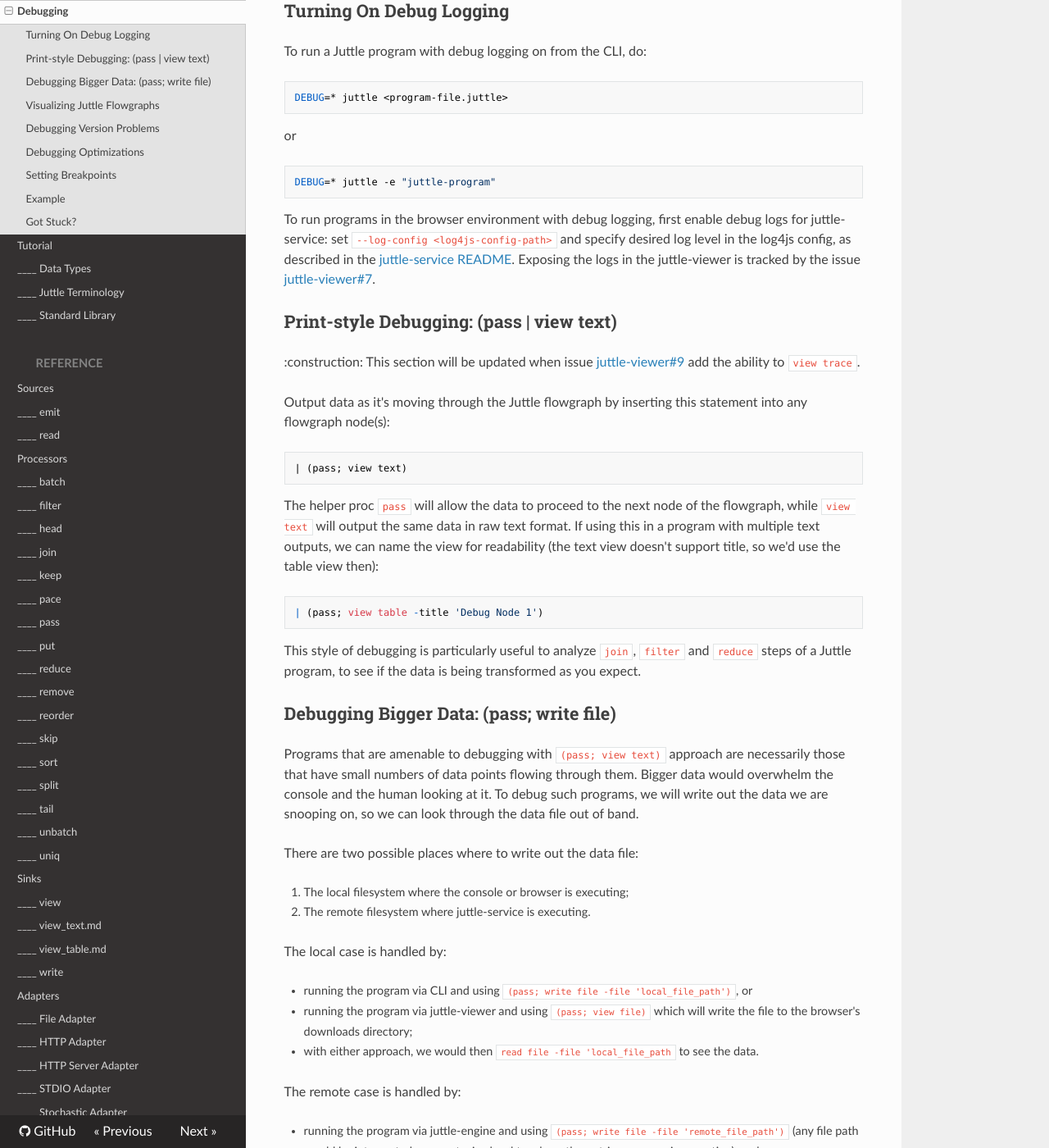
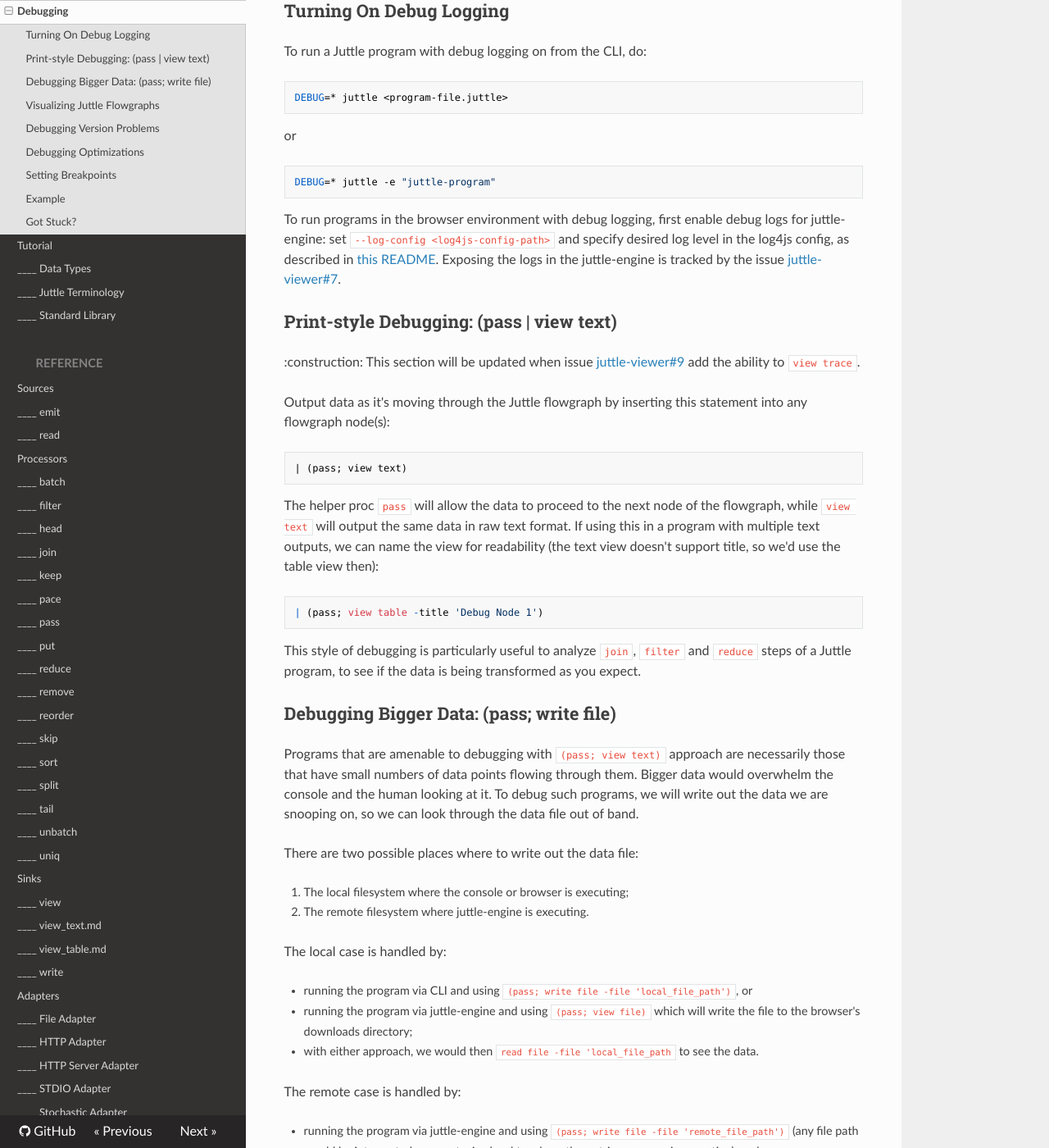
Before and after one commit to juttle/juttle, an MkDocs documentation site: the page built from docs/concepts/debugging.md, in a window 1280 px wide and 1400 px high, scrolled down 502 px. Shown: the whole window at 82% size. Built offline with MkDocs 1.6.1, drawn with Linux system fonts in a browser that asks for light colours; nearby versions of some CDN libraries; old or Windows-style settings are respelled for this version of MkDocs; some of the changed text lies outside the part shown.

Commit message:
Only referring to juttle-engine, not viewer or service

````diff
--- a/docs/concepts/debugging.md
+++ b/docs/concepts/debugging.md
@@ -19,7 +19,7 @@ or
 DEBUG=* juttle -e "juttle-program"
 ```
 
-To run programs in the browser environment with debug logging, first enable debug logs for juttle-service: set `--log-config <log4js-config-path>` and specify desired log level in the log4js config, as described in the [juttle-service README](https://github.com/juttle/juttle-service). Exposing the logs in the juttle-viewer is tracked by the issue [juttle-viewer#7](https://github.com/juttle/juttle-viewer/issues/7).
+To run programs in the browser environment with debug logging, first enable debug logs for juttle-engine: set `--log-config <log4js-config-path>` and specify desired log level in the log4js config, as described in [this README](https://github.com/juttle/juttle-service). Exposing the logs in the juttle-engine is tracked by the issue [juttle-viewer#7](https://github.com/juttle/juttle-viewer/issues/7).
 
 ## Print-style Debugging: (pass | view text)
 
@@ -46,18 +46,18 @@ Programs that are amenable to debugging with `(pass; view text)` approach are ne
 There are two possible places where to write out the data file:
 
    1. The local filesystem where the console or browser is executing;
-   2. The remote filesystem where juttle-service is executing.
+   2. The remote filesystem where juttle-engine is executing.
 
 The local case is handled by:
 
    - running the program via CLI and using `(pass; write file -file 'local_file_path')`, or
-   - running the program via juttle-viewer and using `(pass; view file)` which will write the file to the browser's downloads directory;
+   - running the program via juttle-engine and using `(pass; view file)` which will write the file to the browser's downloads directory;
    - with either approach, we would then `read file -file 'local_file_path` to see the data.
 
 The remote case is handled by:
 
    - running the program via juttle-engine and using `(pass; write file -file 'remote_file_path')` (any file path would be interpreted as remote, i.e. local to where the outrigger server is executing), and
-   - then running another program to read that file, namely `read file -file 'remote_file_path'`, as we cannot access the remote file in any other way (unless we have ssh access to the juttle-service host).
+   - then running another program to read that file, namely `read file -file 'remote_file_path'`, as we cannot access the remote file in any other way (unless we have ssh access to the juttle-engine host).
 
 ## Visualizing Juttle Flowgraphs
 
@@ -87,7 +87,7 @@ The same information can be exposed inside a running Juttle program using the [J
 
 Juttle programs that read from backends using juttle adapters will often attempt to optimize execution by handing off more than just read of raw data to the backend. See, for example, the Optimizations section of the [juttle-elastic-adapter README](https://github.com/juttle/juttle-elastic-adapter).
 
-To see how the adapter formed the query for the backend, follow [Turning On Debug Logging](#turning-on-debug-logging) steps; the query API call will be printed to the juttle-service log.
+To see how the adapter formed the query for the backend, follow [Turning On Debug Logging](#turning-on-debug-logging) steps; the query API call will be printed to the juttle-engine log.
 
 If the optimizations aren't working as expected, they can be turned off by passing a flag to the `read` proc in the program:
 
````
